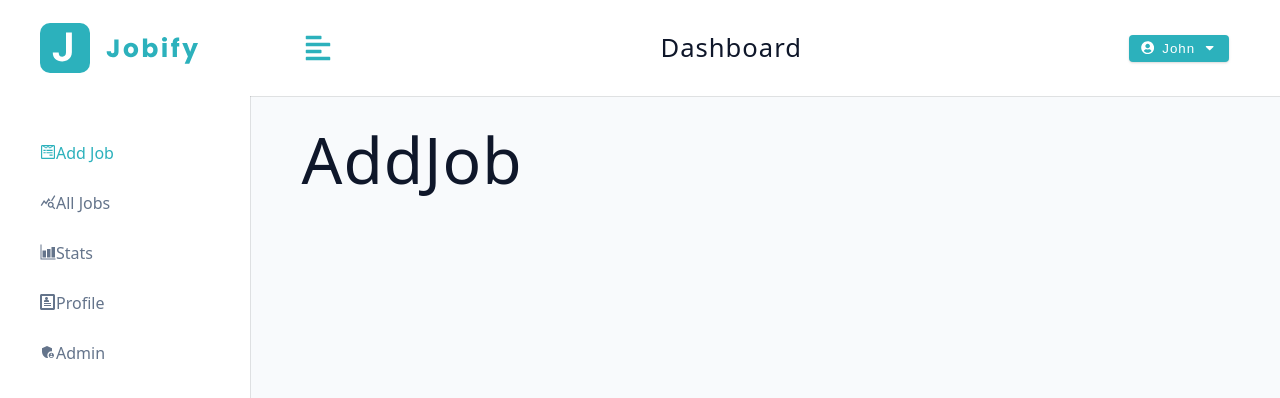
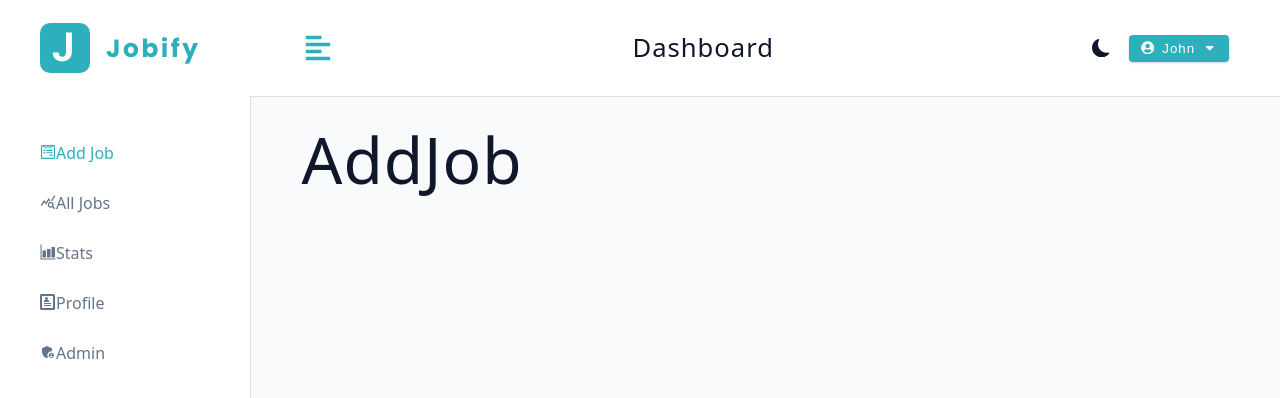
Before and after one commit to unorjikingsley/Jobbs_App, a React (Vite) app: page /dashboard in a window 1280 px wide. Shown: the top 398 px of the page. Built offline with nearby package versions, Linux system fonts and the light colour scheme.

Commit message:
Dashboard toggle button creaated

```diff
--- a/src/App.jsx
+++ b/src/App.jsx
@@ -12,6 +12,14 @@
   Profile,
   Admin
 } from "./pages";
+
+export const checkDefaultTheme = () => {
+  const isDarkTheme = localStorage.getItem('darkTheme') === 'true';
+  document.body.classList.toggle('dark-theme', isDarkTheme);
+  return isDarkTheme;
+};
+
+// const isDarkThemeEnabled = checkDefaultTheme()
 
 const router = createBrowserRouter([
   {
--- a/src/components/Navbar.jsx
+++ b/src/components/Navbar.jsx
@@ -3,6 +3,7 @@
 import Logo from './Logo';
 import { useDashboardContext } from '../pages/DashboardLayout';
 import LogoutContainer from './LogoutContainer';
+import ThemeToggle from './ThemeToggle';
 
 const Navbar = () => {
   const { toggleSidebar } = useDashboardContext();
@@ -10,7 +11,7 @@
   return (
     <Wrapper>
       <div className="nav-center">
-        <button type='button' className="toggle-btn" onClick={toggleSidebar}>
+        <button type="button" className="toggle-btn" onClick={toggleSidebar}>
           <FaAlignLeft />
         </button>
 
@@ -19,6 +20,7 @@
           <h4 className="logo-text">dashboard</h4>
         </div>
         <div className="btn-container">
+          <ThemeToggle />
           <LogoutContainer />
         </div>
       </div>
--- /dev/null
+++ b/src/components/ThemeToggle.jsx
@@ -0,0 +1,18 @@
+import { BsFillSunFill, BsFillMoonFill } from 'react-icons/bs';
+import Wrapper from '../assets/wrappers/ThemeToggle';
+import { useDashboardContext } from '../pages/DashboardLayout';
+
+const ThemeToggle = () => {
+  const { isDarkTheme, toggleDarkTheme } = useDashboardContext()
+  return (
+    <Wrapper onClick={toggleDarkTheme}>
+      {isDarkTheme ? (
+        <BsFillSunFill className="toggle-icon" />
+      ) : (
+        <BsFillMoonFill className="toggle-icon" />
+      )}
+    </Wrapper>
+  )
+}
+
+export default ThemeToggle
--- a/src/pages/DashboardLayout.jsx
+++ b/src/pages/DashboardLayout.jsx
@@ -1,31 +1,37 @@
+/* eslint-disable react/prop-types */
 import { Outlet } from "react-router-dom";
 import Wrapper from "../assets/wrappers/Dashboard";
 import { BigSidebar, Navbar, SmallSidebar } from "../components";
 import { createContext, useContext, useState } from "react";
+import { checkDefaultTheme } from "../App";
 
-const DashboardContext = createContext()
+const DashboardContext = createContext();
 
 const DashboardLayout = () => {
   // temporary
-  const user = { name: 'John' };
-  const [showSidebar, setShowSidebar] = useState(false);
-  const [isDarkTheme, setIsDarkTheme] = useState(false);
+  const user = { name: 'John' }
+  const [showSidebar, setShowSidebar] = useState(false)
+  const [isDarkTheme, setIsDarkTheme] = useState(checkDefaultTheme)
 
   const toggleDarkTheme = () => {
-    console.log('toggle dark theme');
+    const newDarkTheme = !isDarkTheme
+    setIsDarkTheme(newDarkTheme)
+    document.body.classList.toggle('dark-theme', newDarkTheme)
+    localStorage.setItem('dark-theme', newDarkTheme)
+    // console.log('toggle dark theme');
   }
 
   const toggleSidebar = () => {
     setShowSidebar(!showSidebar)
-  };
+  }
 
   const logoutUser = async () => {
-    console.log('logout user');
+    console.log('logout user')
   }
 
   return (
     <DashboardContext.Provider
-      value = {{
+      value={{
         user,
         showSidebar,
         isDarkTheme,
@@ -47,8 +53,8 @@
         </main>
       </Wrapper>
     </DashboardContext.Provider>
-  );
-};
+  )
+}
 
 export const useDashboardContext = () => useContext(DashboardContext);
 export default DashboardLayout;
```
